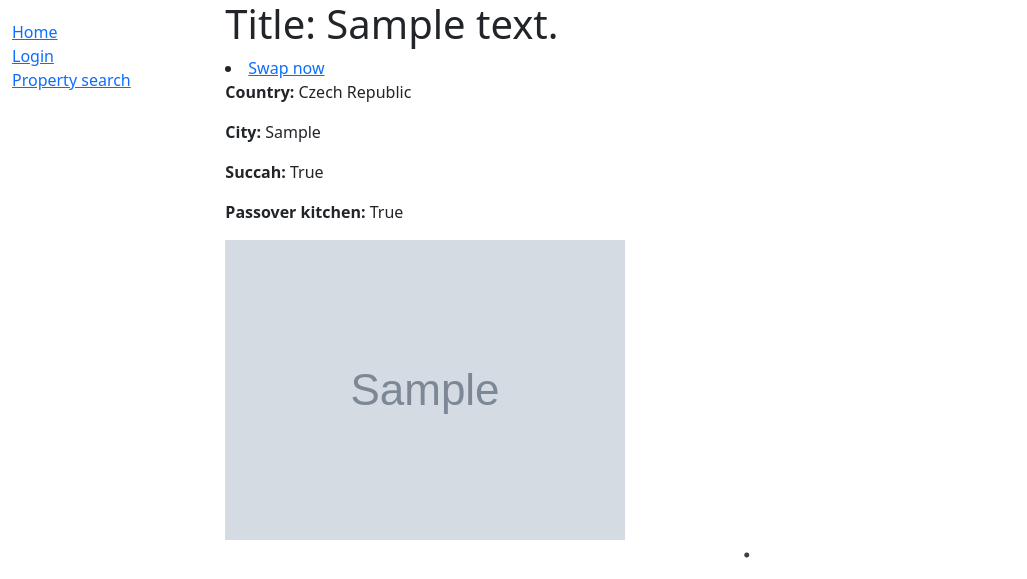
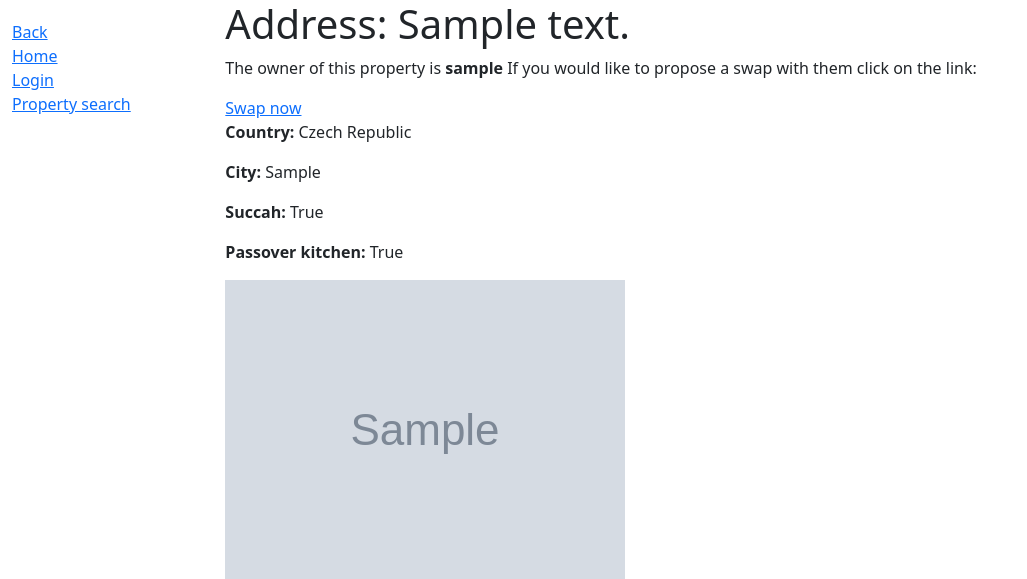
Before and after one commit to RChalk2/HouseSwap, a Django app: page /property_detail/1 in a window 1280 px wide. Shown: the top 579 px of the page, without its empty margins (0-1027 px from the left). Run offline with Django 4.2, Linux system fonts and the light colour scheme; tables that the repository leaves empty hold one stand-in row (values such as "Sample post"); grey boxes marked "Sample" are stand-in pictures.

Commit message:
add back button

```diff
--- a/kswap/context_processors.py
+++ b/kswap/context_processors.py
@@ -10,8 +10,11 @@ def pending_requests_count(request):
         return {'pending_requests_count': count}
     return {}
 
+
+from django.db.models import Q
 def your_next_escapes_count(request):
     if request.user.is_authenticated:
-        count = Booking.objects.filter(property__owner=request.user, status='accepted').count()
+        bookings = Booking.objects.filter(Q(property__owner=request.user) | Q(my_property__owner=request.user), status='accepted').order_by('-date_from')
+        count = bookings.count()
         return {'your_next_escapes_count': count}
     return {}
--- a/kswap/templates/base_generic.html
+++ b/kswap/templates/base_generic.html
@@ -25,6 +25,8 @@
         <div class="col-sm-2">
           {% block sidebar %}
           <ul class="sidebar-nav">
+            <a href="{% url 'go_back' %}">Back</a>
+
             <li><a href="{% url 'home' %}">Home</a></li>
             {% if user.is_authenticated %}
             <li>
--- a/kswap/templates/kswap/property_detail.html
+++ b/kswap/templates/kswap/property_detail.html
@@ -6,11 +6,17 @@
 https://developer.mozilla.org/en-US/docs/Learn/Server-side/Django/Generic_views
 -->
 
-  <h1>Title: {{ property.address }}</h1>
+<h1>Address: {{ property.address }}</h1>
 
-  <li>
+{% if property.owner == request.user %}
+<p>You own this property</p>
+{% else %}
+  <p>The owner of this property is <strong>{{ property.owner }}</strong>
+     If you would like to propose a swap with them click on the link:
+  </p>
   <a href="{{ property.get_booking_url }}">Swap now</a>
-  </li>
+
+{% endif %}
 <p><strong>Country:</strong> {{ property.country.name }}</p>
 <!-- author detail link not yet defined -->
 <p><strong>City:</strong> {{ property.city }}</p>
--- a/kswap/urls.py
+++ b/kswap/urls.py
@@ -21,4 +21,6 @@ urlpatterns = [
     path('pending_bookings/', views.pending_bookings, name='pending_bookings'),
     path('your_next_escapes/', views.your_next_escapes, name='your_next_escapes'),
     path('user_dashboard/', views.user_dashboard, name='user_dashboard'),
+    path('go_back/', views.go_back, name='go_back'),
+
 ]
--- a/kswap/views.py
+++ b/kswap/views.py
@@ -15,6 +15,20 @@ from django.contrib.auth.decorators import login_required
 
 # The view below updates a user profile - it is copied from a tutorial
 def update_profile(request):
+    # Get the stack from the session (or create a new one if it doesn't exist)
+    history_stack = request.session.get('history_stack', [])
+
+    # Push the current path onto the stack
+    history_stack.append(request.path)
+
+    # Limit the size of the stack if necessary
+    while len(history_stack) > 10:  # e.g., limit to the last 10 pages
+        history_stack.pop(0)
+    print("History Stack:", history_stack)
+
+    # Save the updated stack back into the session
+    request.session['history_stack'] = history_stack
+
     # POST is adding data to the Profile table in my database
     if request.method == "POST":
         form = ProfileForm(request.POST, instance=request.user.profile)
@@ -35,6 +49,20 @@ def update_profile(request):
 # When a page is requested, Django creates an HttpRequest object that
 # contains information about the request.
 def home(request):
+    # Get the stack from the session (or create a new one if it doesn't exist)
+    history_stack = request.session.get('history_stack', [])
+
+    # Push the current path onto the stack
+    history_stack.append(request.path)
+
+    # Limit the size of the stack if necessary
+    while len(history_stack) > 10:  # e.g., limit to the last 10 pages
+        history_stack.pop(0)
+    print("History Stack:", history_stack)
+
+    # Save the updated stack back into the session
+    request.session['history_stack'] = history_stack
+
     # Count the number of properties and users
     num_properties = Property.objects.all().count()
     num_users = User.objects.all().count()
@@ -51,6 +79,20 @@ def home(request):
 
 
 def property_registration(request):
+    # Get the stack from the session (or create a new one if it doesn't exist)
+    history_stack = request.session.get('history_stack', [])
+
+    # Push the current path onto the stack
+    history_stack.append(request.path)
+
+    # Limit the size of the stack if necessary
+    while len(history_stack) > 10:  # e.g., limit to the last 10 pages
+        history_stack.pop(0)
+    print("History Stack:", history_stack)
+
+    # Save the updated stack back into the session
+    request.session['history_stack'] = history_stack
+
     if request.method == "POST":
         form = PropertyForm(request.POST)
         if form.is_valid():
@@ -79,6 +121,20 @@ class PropertyDetailView(generic.DetailView):
     model = Property
 
 def property_book(request, pk):
+    # Get the stack from the session (or create a new one if it doesn't exist)
+    history_stack = request.session.get('history_stack', [])
+
+    # Push the current path onto the stack
+    history_stack.append(request.path)
+
+    # Limit the size of the stack if necessary
+    while len(history_stack) > 10:  # e.g., limit to the last 10 pages
+        history_stack.pop(0)
+    print("History Stack:", history_stack)
+
+    # Save the updated stack back into the session
+    request.session['history_stack'] = history_stack
+
     if request.method == "POST":
         form = PropertyBookForm(request.POST, user=request.user)
         if form.is_valid():
@@ -95,6 +151,20 @@ def property_book(request, pk):
 from datetime import datetime, timedelta
 
 def pending_bookings(request):
+    # Get the stack from the session (or create a new one if it doesn't exist)
+    history_stack = request.session.get('history_stack', [])
+
+    # Push the current path onto the stack
+    history_stack.append(request.path)
+
+    # Limit the size of the stack if necessary
+    while len(history_stack) > 10:  # e.g., limit to the last 10 pages
+        history_stack.pop(0)
+    print("History Stack:", history_stack)
+
+    # Save the updated stack back into the session
+    request.session['history_stack'] = history_stack
+
 
     if request.method == 'POST':
         # Capture the booking ID and action from POST data
@@ -130,13 +200,42 @@ def pending_bookings(request):
         return render(request, 'pending_bookings.html', {'bookings': bookings})
 
 
+from django.db.models import Q
 def your_next_escapes(request):
+    # Get the stack from the session (or create a new one if it doesn't exist)
+    history_stack = request.session.get('history_stack', [])
 
-    bookings = Booking.objects.filter(property__owner=request.user, status='accepted').order_by('-date_from')
+    # Push the current path onto the stack
+    history_stack.append(request.path)
+
+    # Limit the size of the stack if necessary
+    while len(history_stack) > 10:  # e.g., limit to the last 10 pages
+        history_stack.pop(0)
+    print("History Stack:", history_stack)
+
+    # Save the updated stack back into the session
+    request.session['history_stack'] = history_stack
+
+
+    bookings = Booking.objects.filter(Q(property__owner=request.user) | Q(my_property__owner=request.user), status='accepted').order_by('-date_from')
 
     return render(request, 'your_next_escapes.html', {'bookings': bookings})
 
 def user_dashboard(request):
+    # Get the stack from the session (or create a new one if it doesn't exist)
+    history_stack = request.session.get('history_stack', [])
+
+    # Push the current path onto the stack
+    history_stack.append(request.path)
+
+    # Limit the size of the stack if necessary
+    while len(history_stack) > 10:  # e.g., limit to the last 10 pages
+        history_stack.pop(0)
+    print("History Stack:", history_stack)
+
+    # Save the updated stack back into the session
+    request.session['history_stack'] = history_stack
+
     # Count the number of properties and users
     num_properties = Property.objects.filter(owner=request.user).count()
     profile = Profile.objects.get(user=request.user)
@@ -149,3 +248,21 @@ def user_dashboard(request):
 
     # Render the template home.html with data in the context dictionary
     return render(request, "user_dashboard.html", context=context)
+
+
+from django.shortcuts import redirect
+
+def go_back(request):
+    history_stack = request.session.get('history_stack', [])
+
+    # Pop the current page
+    if history_stack:
+        history_stack.pop()
+
+    # Get the last page (or default to home if the stack is empty)
+    last_page = history_stack[-1] if history_stack else '/'
+
+    # Save the updated stack back into the session
+    request.session['history_stack'] = history_stack
+
+    return redirect(last_page)
--- a/users/templates/users/login.html
+++ b/users/templates/users/login.html
@@ -32,6 +32,10 @@
   <input type="hidden" name="next" value="{{ next }}" />
 </form>
 
+{% if "form.errors" %}
+<p>Your username and password didn't match. Please try again.</p>
+{% endif %}
+
 <p></p>
 {# Assumes you setup the password_reset view in your URLconf #}
 <p>
--- a/users/views.py
+++ b/users/views.py
@@ -17,6 +17,7 @@ def sign_up(request):
     return render(request, "users/register.html", {"form": form})
 
 
+
 # from https://www.pythontutorial.net/django-tutorial/django-login/
 def sign_in(request):
     if request.method == "GET":
@@ -30,10 +31,11 @@ def sign_in(request):
             username = form.cleaned_data["username"]
             password = form.cleaned_data["password"]
             user = authenticate(request, username=username, password=password)
-            if user:
+            if user is not None:
                 login(request, user)
-                messages.success(request, f"Hi {username.title()}, welcome back!")
                 return redirect("home")
+            else:
+                return render(request, "users/login.html", {"form": form, "form.errors": form.errors})
 
 
 def sign_out(request):
```
Also changed, not shown: kswap/templates/your_next_escapes.html (+10 -0 lines), db_diagram.jpg (added). Lines whose indentation alone changed are shown as unchanged.
